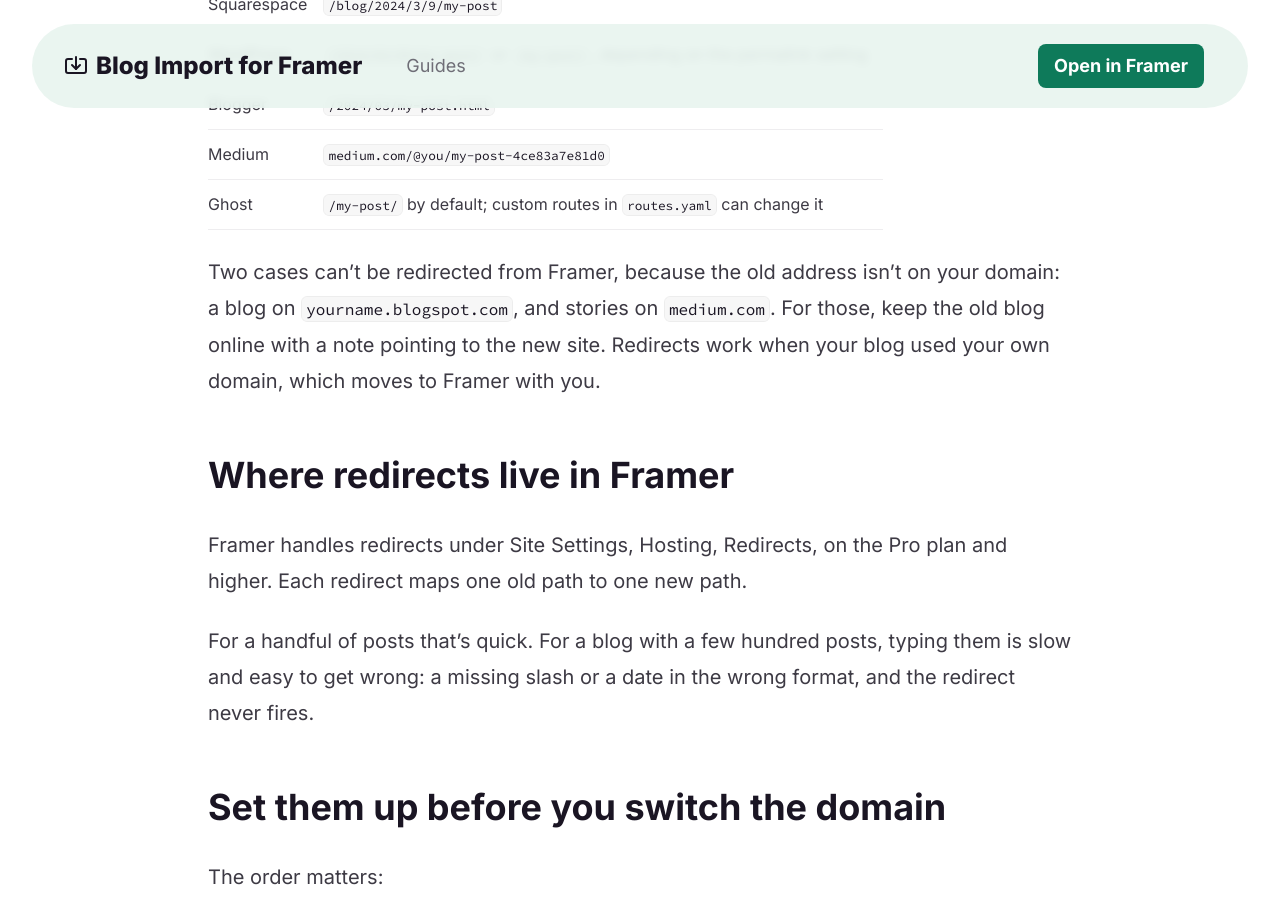
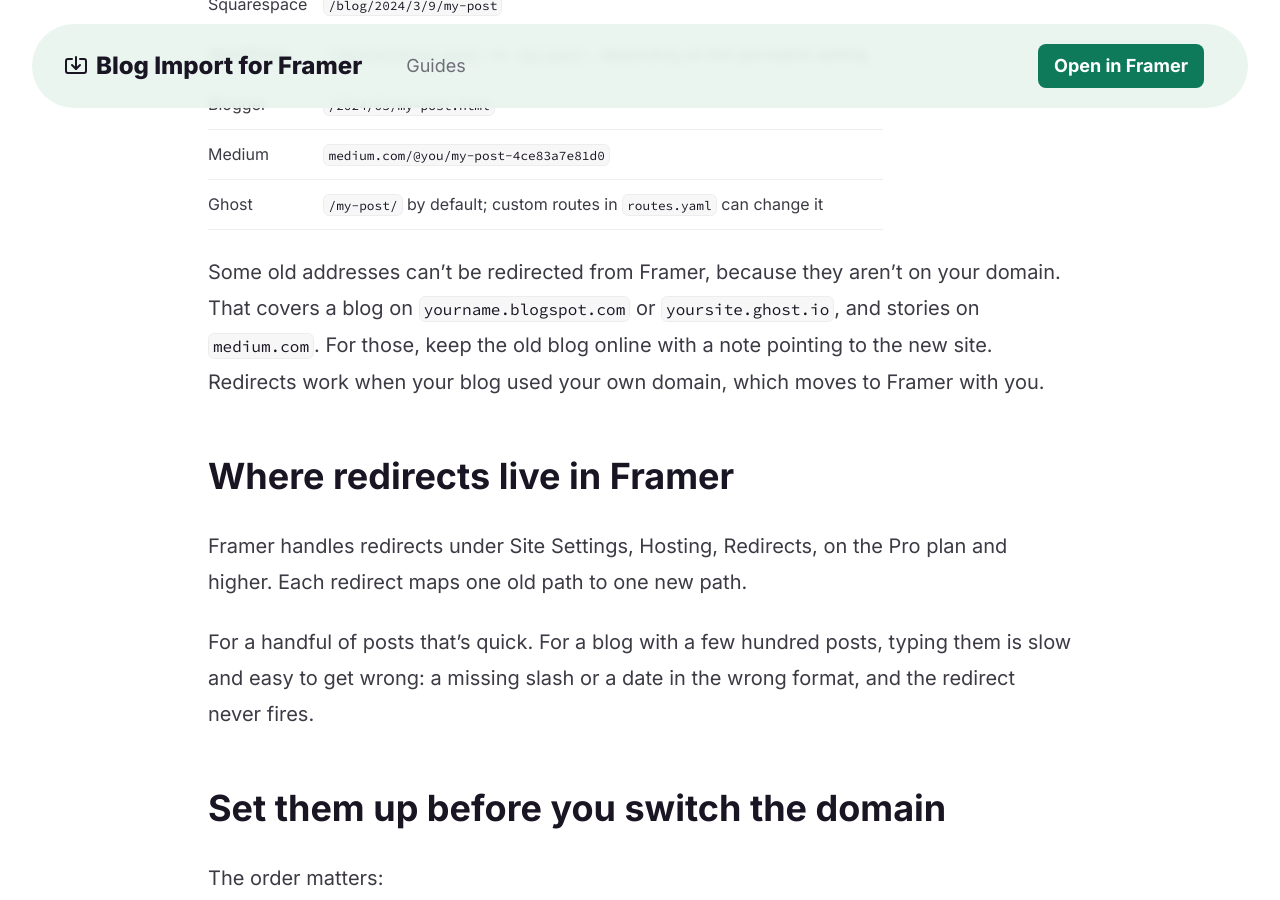
Before and after one commit to keyturnkit/keyturnkit.github.io, a Jekyll site: the page built from guides/framer-blog-redirects.md, in a window 1280 px wide and 900 px high, scrolled down 816 px. Built offline with Jekyll 4.4.1, drawn with Linux system fonts in a browser that asks for light colours.

Commit message:
Redirects guide: ghost.io subdomains can't be redirected either

```diff
--- a/guides/framer-blog-redirects.md
+++ b/guides/framer-blog-redirects.md
@@ -22,7 +22,7 @@
 | Medium | `medium.com/@you/my-post-4ce83a7e81d0` |
 | Ghost | `/my-post/` by default; custom routes in `routes.yaml` can change it |
 
-Two cases can't be redirected from Framer, because the old address isn't on your domain: a blog on `yourname.blogspot.com`, and stories on `medium.com`. For those, keep the old blog online with a note pointing to the new site. Redirects work when your blog used your own domain, which moves to Framer with you.
+Some old addresses can't be redirected from Framer, because they aren't on your domain. That covers a blog on `yourname.blogspot.com` or `yoursite.ghost.io`, and stories on `medium.com`. For those, keep the old blog online with a note pointing to the new site. Redirects work when your blog used your own domain, which moves to Framer with you.
 
 ## Where redirects live in Framer
 
```
